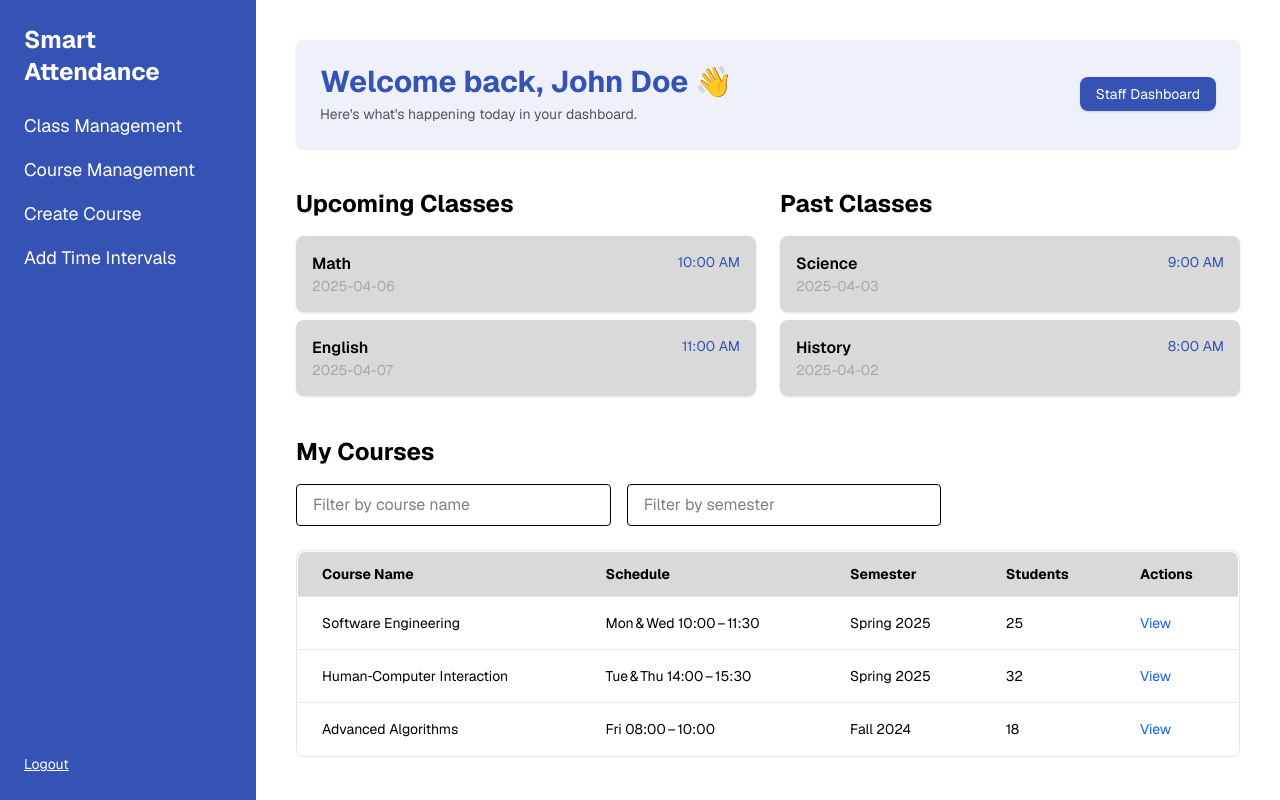
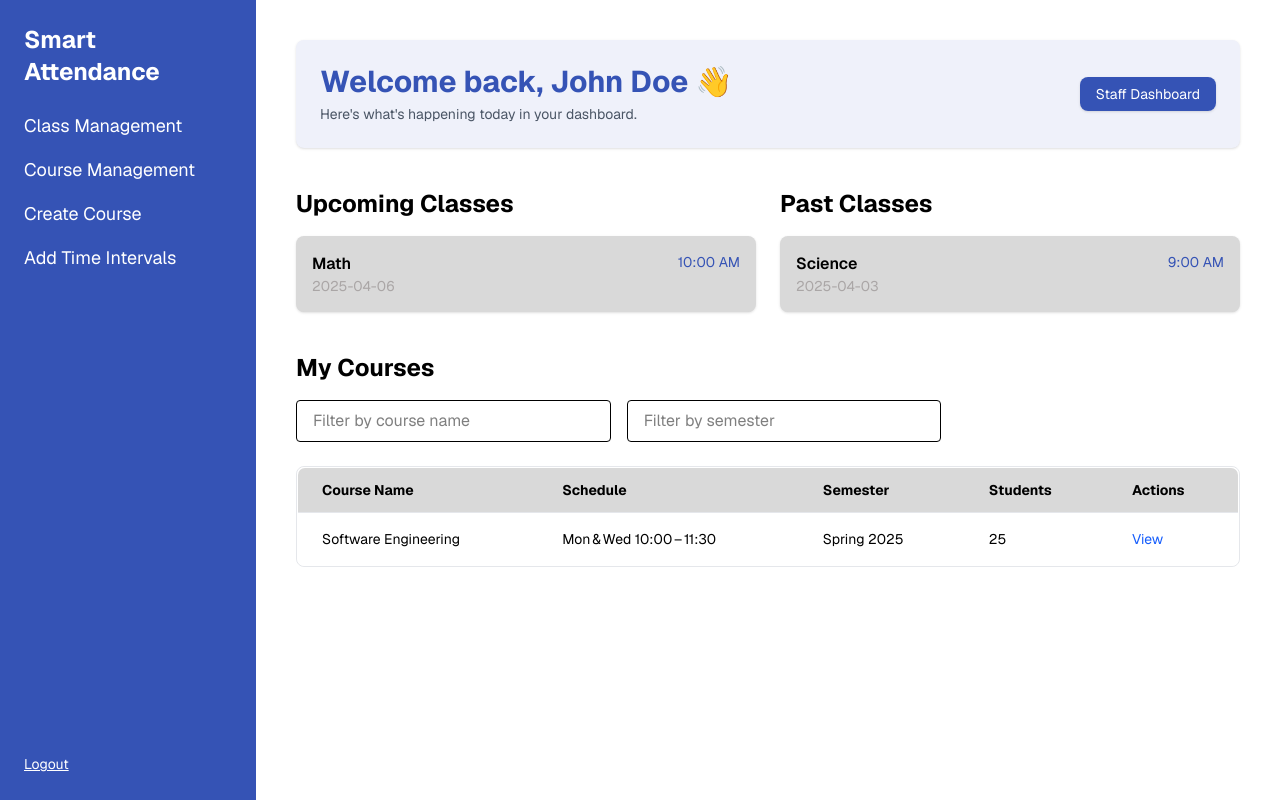
Before and after one commit to EmreArapcicUevak/Smart-Attendance-System, a Next.js app in the folder Frontend/: page /staff/dashboard in a window 1280 px wide. Built offline with nearby package versions, Linux system fonts and the light colour scheme.

Commit message:
Staff Course list, class-management ready for changes

```diff
--- a/Frontend/components/StaffCourseList.tsx
+++ b/Frontend/components/StaffCourseList.tsx
@@ -16,20 +16,6 @@ const mockCourses: Course[] = [
     schedule: 'Mon & Wed 10:00 – 11:30',
     semester: 'Spring 2025',
     studentCount: 25,
-  },
-  {
-    id: 2,
-    name: 'Human‑Computer Interaction',
-    schedule: 'Tue & Thu 14:00 – 15:30',
-    semester: 'Spring 2025',
-    studentCount: 32,
-  },
-  {
-    id: 3,
-    name: 'Advanced Algorithms',
-    schedule: 'Fri 08:00 – 10:00',
-    semester: 'Fall 2024',
-    studentCount: 18,
   },
 ];
 
--- a/Frontend/src/app/staff/class-management/page.tsx
+++ b/Frontend/src/app/staff/class-management/page.tsx
@@ -29,7 +29,6 @@ export default function ClassManagementPage() {
           <button className="text-left hover:text-gray-200" onClick={() => router.push('/staff/dashboard')}>
             Back to Dashboard
           </button>
-          <button className="text-left hover:text-gray-200">Settings</button>
         </nav>
         <div className="mt-auto">
           <button
@@ -63,13 +62,6 @@ export default function ClassManagementPage() {
   <p className="text-sm text-[#AAA6A6]">Organize lab and tutorial sessions.</p>
 </div>
 
-
-          <div className="bg-[#D9D9D9] rounded-xl p-6">
-            <h2 className="text-xl font-semibold mb-2">Manage Personal</h2>
-            <p className="text-sm text-[#AAA6A6]">Add or edit students, assistants, professors.</p>
-          </div>
-        </div>
-
         <div
   className="bg-[#D9D9D9] rounded-xl p-6 cursor-pointer hover:bg-[#c6c6c6]"
   onClick={() => router.push('/staff/class-management/course_components_page')}
@@ -77,8 +69,7 @@ export default function ClassManagementPage() {
   <h2 className="text-xl font-semibold mb-2">Course Components</h2>
   <p className="text-sm text-[#AAA6A6]">View, filter, and manage course sections.</p>
 </div>
-
-
+        </div>
         {/* Sections Table */}
         <div className="mb-10">
           <h2 className="text-2xl font-bold mb-4">Sections</h2>
--- a/Frontend/src/app/staff/dashboard/page.tsx
+++ b/Frontend/src/app/staff/dashboard/page.tsx
@@ -10,12 +10,11 @@ export default function StaffDashboard() {
 
   const upcomingClasses = [
     { subject: 'Math', date: '2025-04-06', time: '10:00 AM' },
-    { subject: 'English', date: '2025-04-07', time: '11:00 AM' },
   ];
 
   const pastClasses = [
     { subject: 'Science', date: '2025-04-03', time: '9:00 AM' },
-    { subject: 'History', date: '2025-04-02', time: '8:00 AM' },
+
   ];
 
   return (
```
